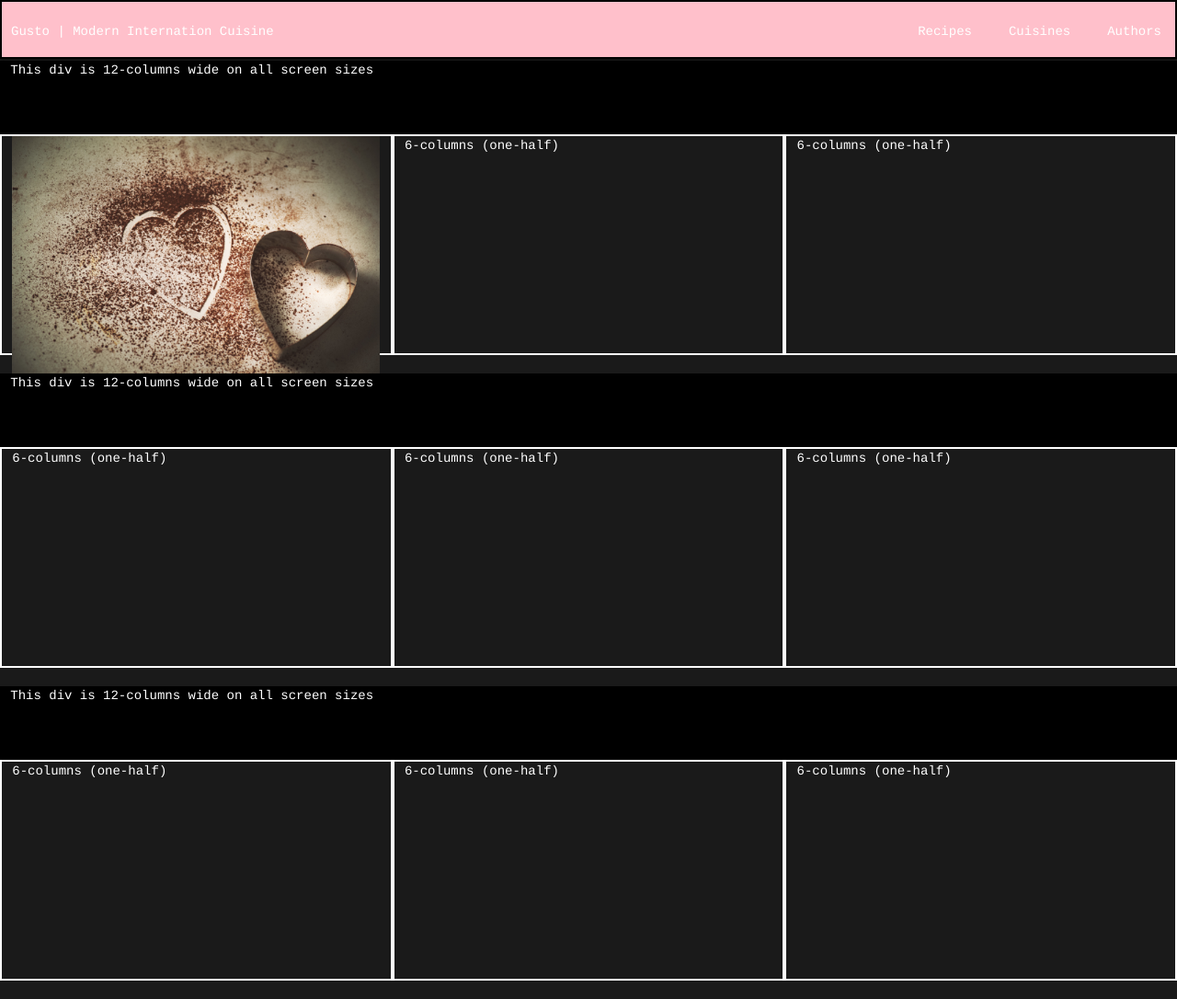
After one commit to stephenjblair/dcd-project, a Flask app: template templates/recipes.html in a window 1280 px wide. The commit adds this page. Shown: the whole page at 92% size. Run offline with Flask 2, Linux system fonts and the light colour scheme; the template is opened without the code that fills it, so the values that code supplies are empty; some libraries are stand-ins or nearby versions.

Commit message:
Added template pages

```diff
--- a/static/css/style.css
+++ b/static/css/style.css
@@ -5,8 +5,25 @@ body {
 }
 .nav-wrapper {
   background-color: pink;
+  border: solid 2px #000;
 }
 .nav-wrapper a {
-  margin-left: 50px;
-  font-size: 1.5em;
+  margin-left: 10px;
+  font-size: 1em;
+  width: 100%;
 }
+
+.recipes {
+    background-color: #1a1a1a;
+    height: 30vh;
+    width: 20vw;
+    border: 2px solid #fff;
+    margin: auto;
+    align-items: justify;
+    background-size: cover;
+}
+
+.headers{
+    height: 10vh;
+    background-color: black;
+}
--- a/static/js/scripts.js
+++ b/static/js/scripts.js
@@ -0,0 +1,4 @@
+document.addEventListener('DOMContentLoaded', function() {
+    var elems = document.querySelectorAll('select');
+    var instances = M.FormSelect.init(elems, options);
+  });
--- /dev/null
+++ b/templates/recipes.html
@@ -0,0 +1,57 @@
+<!DOCTYPE html>
+<html lang="en">
+
+<head>
+    <meta charset="utf-8" />
+    <meta name="viewport" content="width=device-width, initial-scale=1.0">
+    <meta http-equiv="X-UA-Compatible" content="ie=edge">
+    <title>Gusto | Modern International Cuisine</title>
+    <link rel="stylesheet" href="https://cdnjs.cloudflare.com/ajax/libs/bootswatch/3.3.7/cerulean/bootstrap.min.css">
+    <link href="https://fonts.googleapis.com/icon?family=Material+Icons" rel="stylesheet">
+    <!-- Compiled and minified CSS -->
+    <link rel="stylesheet" href="https://cdnjs.cloudflare.com/ajax/libs/materialize/1.0.0/css/materialize.min.css">
+    <!-- Custom Stylesheet -->
+    <link rel="stylesheet" href="../static/css/style.css" type="text/css">
+</head>
+<body>
+    <header>
+      <nav>
+        <div class="nav-wrapper">
+          <a href="index.html" class="brand-logo">Gusto | Modern Internation Cuisine</a>
+          <ul id="nav-mobile" class="right hide-on-med-and-down">
+            <li><a href="recipes.html">Recipes</a></li>
+            <li><a href="cuisines.html">Cuisines</a></li>
+            <li><a href="authors.html">Authors</a></li>
+          </ul>
+        </div>
+      </nav>
+    </header>
+
+    <div class="row">
+      <div class="col s12 headers">This div is 12-columns wide on all screen sizes</div>
+      <div class="col s12 m4 recipes"><img class="responsive-img" id="bg-img" src="../static/img/cookbook6.jpg" alt="cookbook"></div>
+      <div class="col s12 m4 recipes">6-columns (one-half)</div>
+      <div class="col s12 m4 recipes">6-columns (one-half)</div>
+
+    </div>
+      <div class="row">
+       <div class="col s12 headers">This div is 12-columns wide on all screen sizes</div>
+      <div class="col s12 m4 recipes">6-columns (one-half)</div>
+      <div class="col s12 m4 recipes">6-columns (one-half)</div>
+      <div class="col s12 m4 recipes">6-columns (one-half)</div>
+
+    </div>
+      <div class="row">
+       <div class="col s12 headers">This div is 12-columns wide on all screen sizes</div>
+      <div class="col s12 m4 recipes">6-columns (one-half)</div>
+      <div class="col s12 m4 recipes">6-columns (one-half)</div>
+      <div class="col s12 m4 recipes">6-columns (one-half)</div>
+    </div>
+
+
+
+
+    <script src="https://cdnjs.cloudflare.com/ajax/libs/jquery/3.2.1/jquery.min.js"></script>
+    <script src="https://cdnjs.cloudflare.com/ajax/libs/materialize/0.100.2/js/materialize.min.js"></script>
+</body>
+</html>
```
Also changed, not shown: templates/add_recipe.html (added, +91 -0 lines), templates/authors.html (added).
